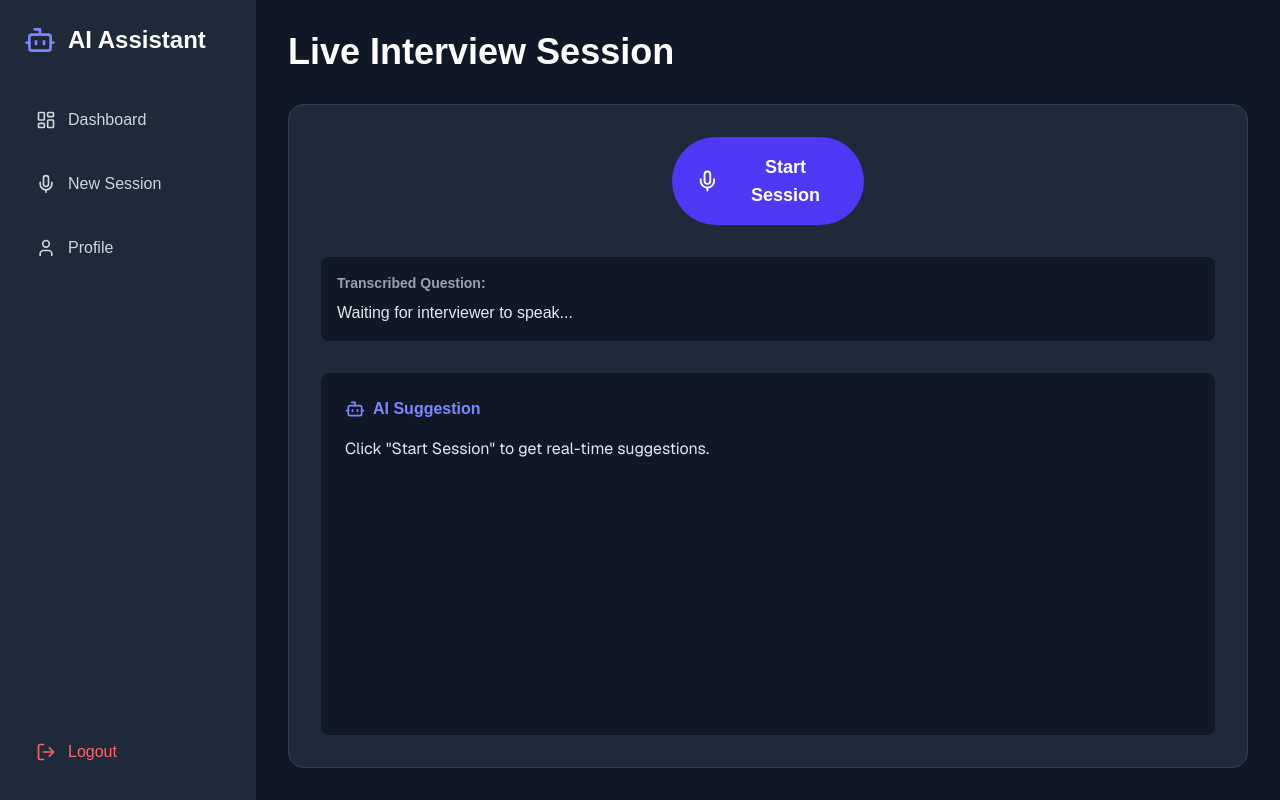
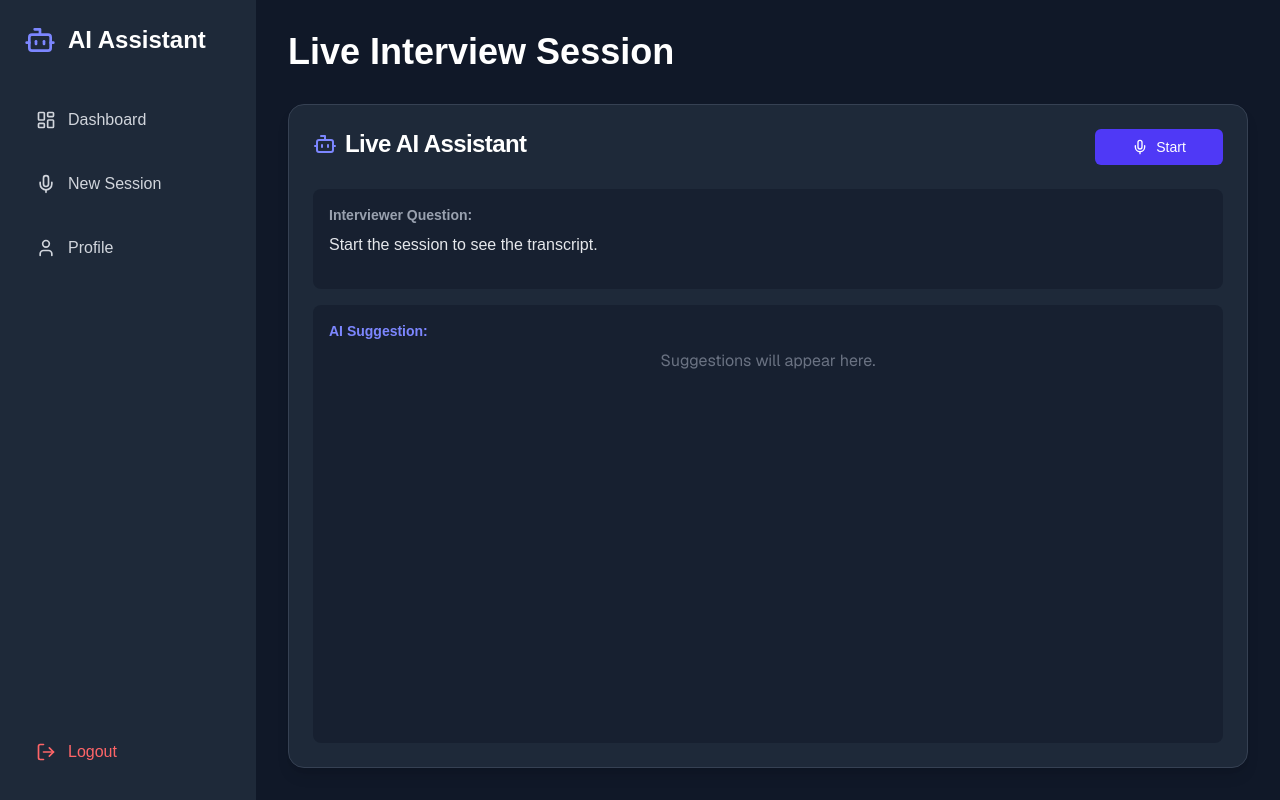
Before and after one commit to develper21/Interview-ai-assistant, a Next.js app in the folder frontend/: page /session in a window 1280 px wide. Built offline with nearby package versions, Linux system fonts and the light colour scheme.

Commit message:
solve build error remove some logic then fix that

```diff
--- a/frontend/src/app/(app)/session/page.tsx
+++ b/frontend/src/app/(app)/session/page.tsx
@@ -1,71 +1,14 @@
 'use client';
-import React, { useState } from 'react';
-import { Mic, Square, Bot, Loader } from 'lucide-react';
+import React from 'react';
+import InterviewWidget from '@/components/features/interview/InterviewWidget';
 
 const SessionPage = () => {
-  const [isListening, setIsListening] = useState(false);
-  const [suggestion, setSuggestion] = useState('');
-  const [transcribedText, setTranscribedText] = useState('');
-
-  const handleToggleListening = () => {
-    setIsListening(!isListening);
-    // TODO: Connect to WebSocket and start/stop audio streaming
-    if (!isListening) {
-      setTranscribedText("Interviewer: Tell me about a challenging project you worked on...");
-      setSuggestion("Loading suggestion...");
-      // Simulate API call
-      setTimeout(() => {
-        setSuggestion(
-          "1. Start with the STAR method (Situation, Task, Action, Result).\n" +
-          "2. Describe the project and the core challenge clearly.\n" +
-          "3. Explain your specific role and actions taken.\n" +
-          "4. Conclude with a positive, measurable outcome."
-        );
-      }, 2000);
-    } else {
-      setTranscribedText('');
-      setSuggestion('');
-    }
-  };
-
   return (
     <div className="flex flex-col h-full">
       <h1 className="text-4xl font-bold mb-8">Live Interview Session</h1>
 
-      <div className="flex-1 bg-gray-800 rounded-2xl p-8 border border-gray-700 flex flex-col gap-8">
-        {/* Control Button */}
-        <button
-          onClick={handleToggleListening}
-          className={`w-48 mx-auto flex items-center justify-center gap-3 py-4 px-6 text-lg font-semibold rounded-full transition-all duration-300 transform hover:scale-105 ${
-            isListening ? 'bg-red-600 hover:bg-red-700' : 'bg-indigo-600 hover:bg-indigo-700'
-          }`}
-        >
-          {isListening ? <Square size={24} /> : <Mic size={24} />}
-          <span>{isListening ? 'Stop Session' : 'Start Session'}</span>
-        </button>
-
-        {/* Transcribed Text Area */}
-        <div className="bg-gray-900 p-4 rounded-lg min-h-[80px]">
-          <h3 className="text-sm font-semibold text-gray-400 mb-2">Transcribed Question:</h3>
-          <p className="text-gray-200">{transcribedText || 'Waiting for interviewer to speak...'}</p>
-        </div>
-
-        {/* AI Suggestion Area */}
-        <div className="bg-gray-900 p-6 rounded-lg flex-1">
-           <h3 className="flex items-center gap-2 text-md font-semibold text-indigo-400 mb-4">
-            <Bot size={20}/>
-            AI Suggestion
-          </h3>
-          {suggestion === 'Loading suggestion...' ? (
-            <div className="flex items-center justify-center h-full">
-              <Loader size={32} className="animate-spin text-gray-500" />
-            </div>
-          ) : (
-            <pre className="text-gray-200 whitespace-pre-wrap font-sans">
-              {suggestion || 'Click "Start Session" to get real-time suggestions.'}
-            </pre>
-          )}
-        </div>
+      <div className="flex-1">
+        <InterviewWidget />
       </div>
     </div>
   );
```
